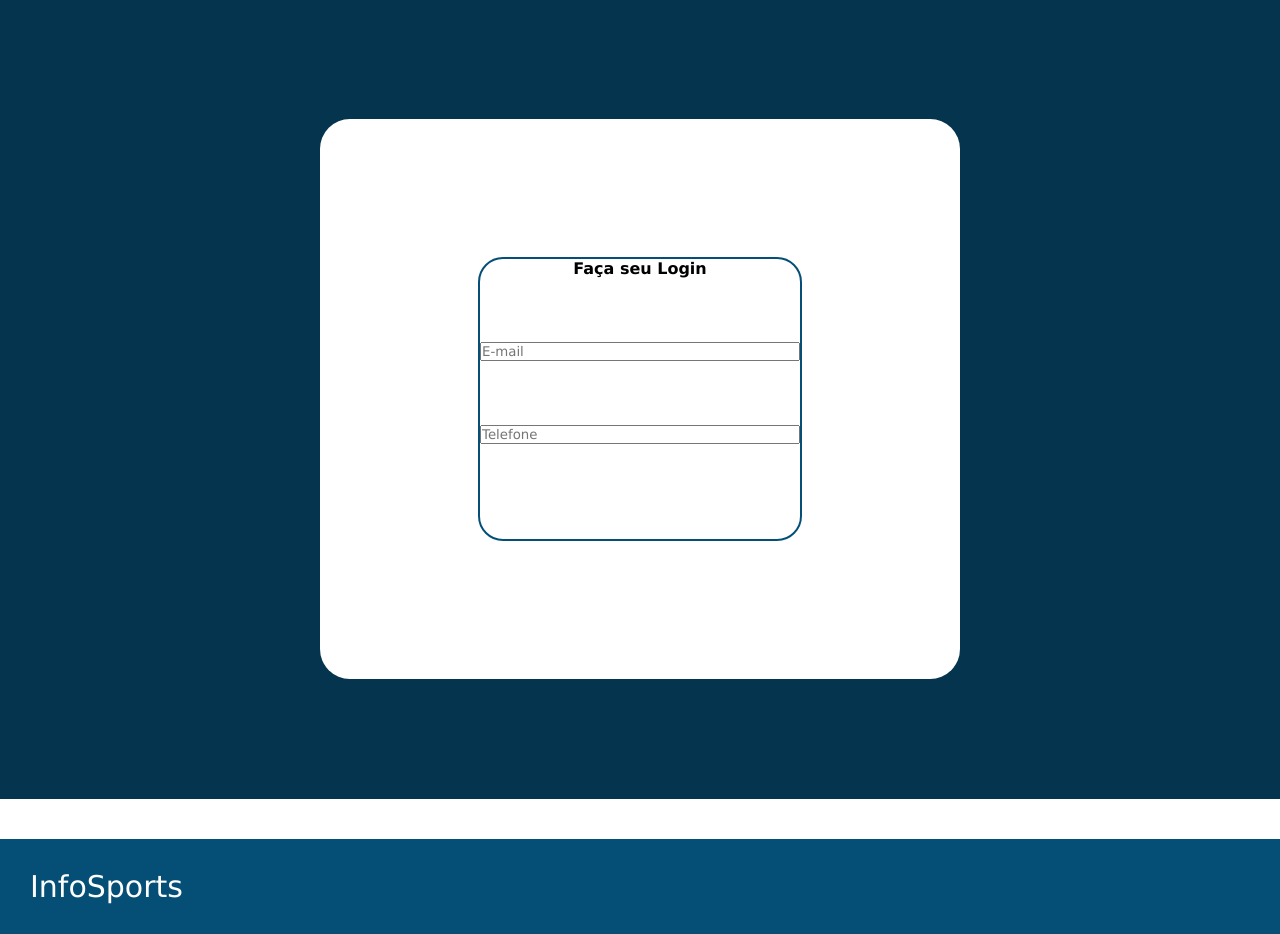
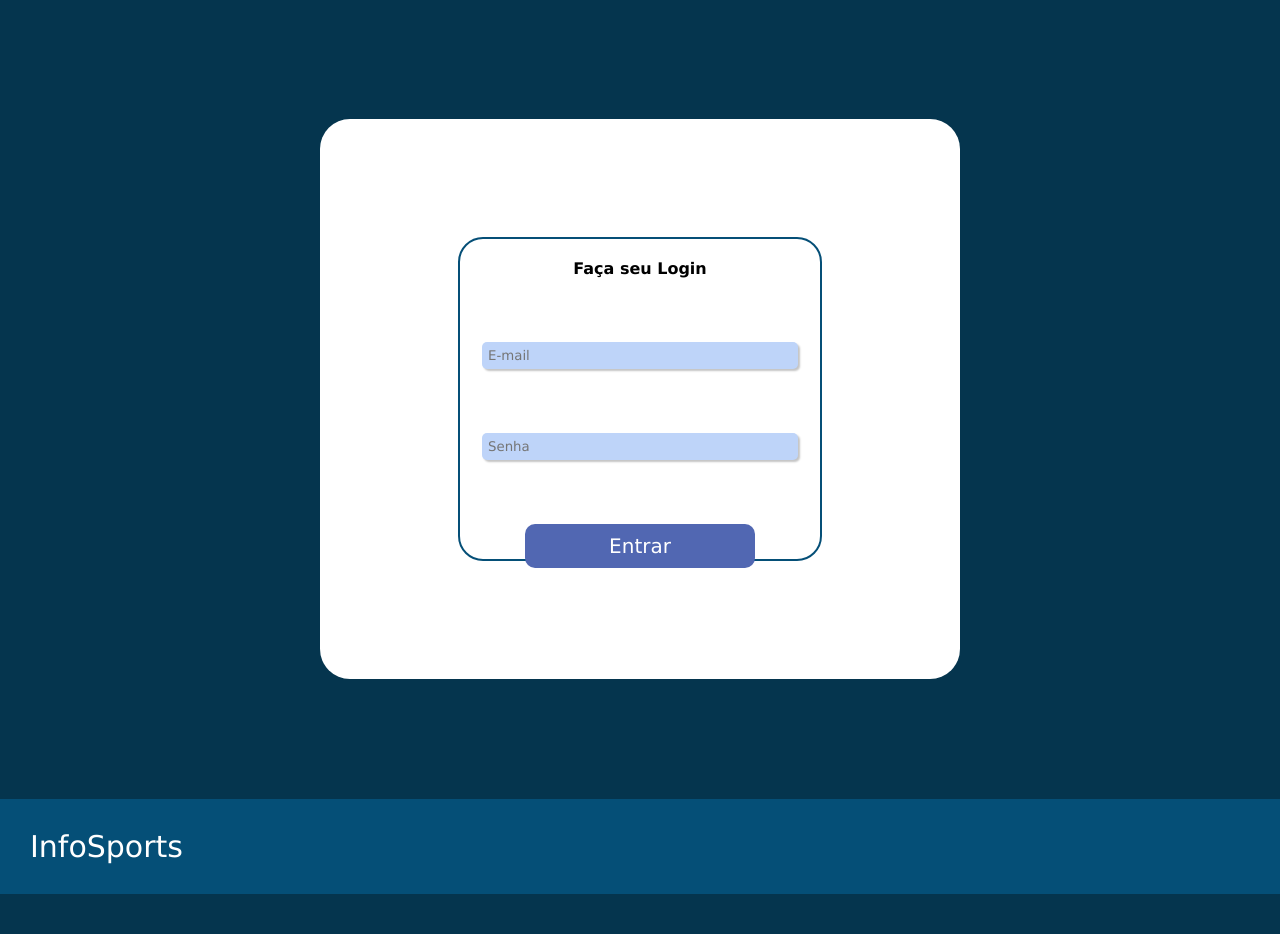
Before and after one commit to Lucasmsl00/Programacao_Web, a PHP site: page /programacao_web/index.php?pagina=login in a window 1280 px wide. Shown: the part 96-1030 px from the top of the page. After the commit the page ends 990 px from the top, so only its background shows below. Run offline with PHP 8.4, Linux system fonts and the light colour scheme.

Commit message:
Criando as páginas registro, login e ajustando o css

```diff
--- a/css/login.css
+++ b/css/login.css
@@ -43,6 +43,7 @@ nav{
     width: 100vw;
     height: 100vh;
     align-items: center;
+    flex: 1;
 }
 
 .bgWhite{
@@ -65,4 +66,8 @@ form{
     margin: 0 auto;
     width: 50%;
     height: 50%;
+    padding: 20px;
+    align-items: center;
+    margin-top: 50px;
+    margin-bottom: 50px;
 }
--- a/css/style.css
+++ b/css/style.css
@@ -18,7 +18,6 @@ footer{
     justify-content: space-between;
     background-color: #054f77;
     padding: 30px;
-    margin-top: 40px;
 }
 
 .center{
@@ -111,7 +110,7 @@ img{
 }
 
 .inputImc{
-    width: 100%;
+    width: 95%;
     height: 25px;
     box-shadow: 2px 2px 2px rgb(196, 196, 196);
     border: none;
@@ -129,5 +128,6 @@ img{
     border: none;
     color: white;
     font-size: 20px;
+    align-items: center;
 
 }
--- a/includes/configuracao.php
+++ b/includes/configuracao.php
@@ -3,7 +3,7 @@
 
 switch ('localhost') {
     case 'localhost':
-        $enviroment['local'] = "localhost/";
+        $enviroment['local'] = "http://localhost/";
         break;
     case 'homol':
         $enviroment['homol'] = "https://meusite.com.br";
--- a/includes/formLogin.php
+++ /dev/null
@@ -1,9 +0,0 @@
-<div class="container">
-    <div class="bgWhite">
-        <form action="" method="post">
-        <h4><strong>Faça seu Login</strong></h4>
-        <input type="text" name="email" id="idEmail" placeholder="E-mail">
-        <input type="text" name="" id="" placeholder="Telefone">
-        </form>
-    </div>
-</div>
--- a/includes/header.php
+++ b/includes/header.php
@@ -8,10 +8,9 @@
     <title>InfoSports</title>
     <link rel="stylesheet" href="css/style.css">
     <link rel="stylesheet" href="css/menu_style.css">
-    <?php if($paginaUrl === 'login'): ?>
-        <link rel="stylesheet" href="css/login.css">
-    <?php endif
-    ?>
+    <link rel="stylesheet" href="css/login.css">
+
+
 </head>
 <body>
 <header>
--- a/includes/login.php
+++ b/includes/login.php
@@ -1,3 +1,10 @@
-<?php
-    include_once("includes/header.php");
-    include_once("includes/formLogin.php");
+<div class="container">
+    <div class="bgWhite">
+        <form action="#" method="post">
+        <h4><strong>Faça seu Login</strong></h4>
+        <input class="inputImc" type="text" name="email" id="idEmail" placeholder="E-mail" required>
+        <input class="inputImc" type="password" name="senha" id="" placeholder="Senha" required>
+        <button class="btnCalcular" type="submit">Entrar</button>
+        </form>
+    </div>
+</div>
--- a/includes/principal.php
+++ b/includes/principal.php
@@ -43,14 +43,12 @@
                 </div>
             </form>
 
-            <?php if ($imc):?>
+            <?php if($imc):?>
             <h4>
                 <?php
                     if($nome && $email && $imc && $classificacao){
                         echo "Resultado: $imc <br>";
                         echo "Você está com:  $classificacao";
-                    }else{
-                        echo "Preencha todos os campos!";
                     }
                 ?>
             </h4>
--- a/index.php
+++ b/index.php
@@ -12,10 +12,6 @@ $imc = calcularImc($peso, $altura, $nome, $email);
 $classificacao = classificarImc($imc);
 $confirmacao = verificarInput($nome, $email, $peso, $altura, $imc, $classificacao);
 
-
-// if (($nome && $email && $peso && $altura) === null){
-
-// }
 
 if($_GET && isset($_GET['pagina'])){
     $paginaUrl = $_GET['pagina'];
```
Also changed, not shown: includes/registro.php (+13 -11 lines).
